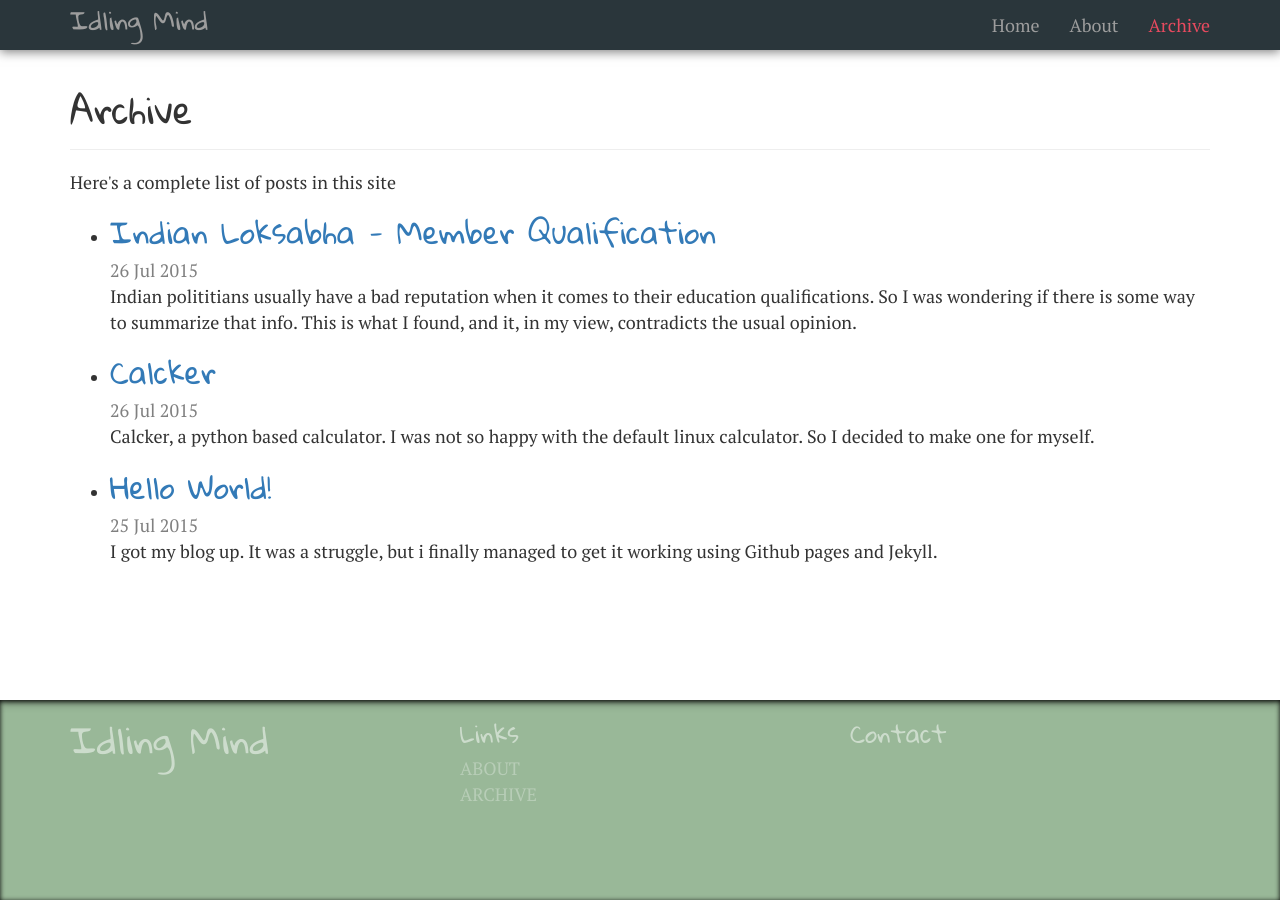
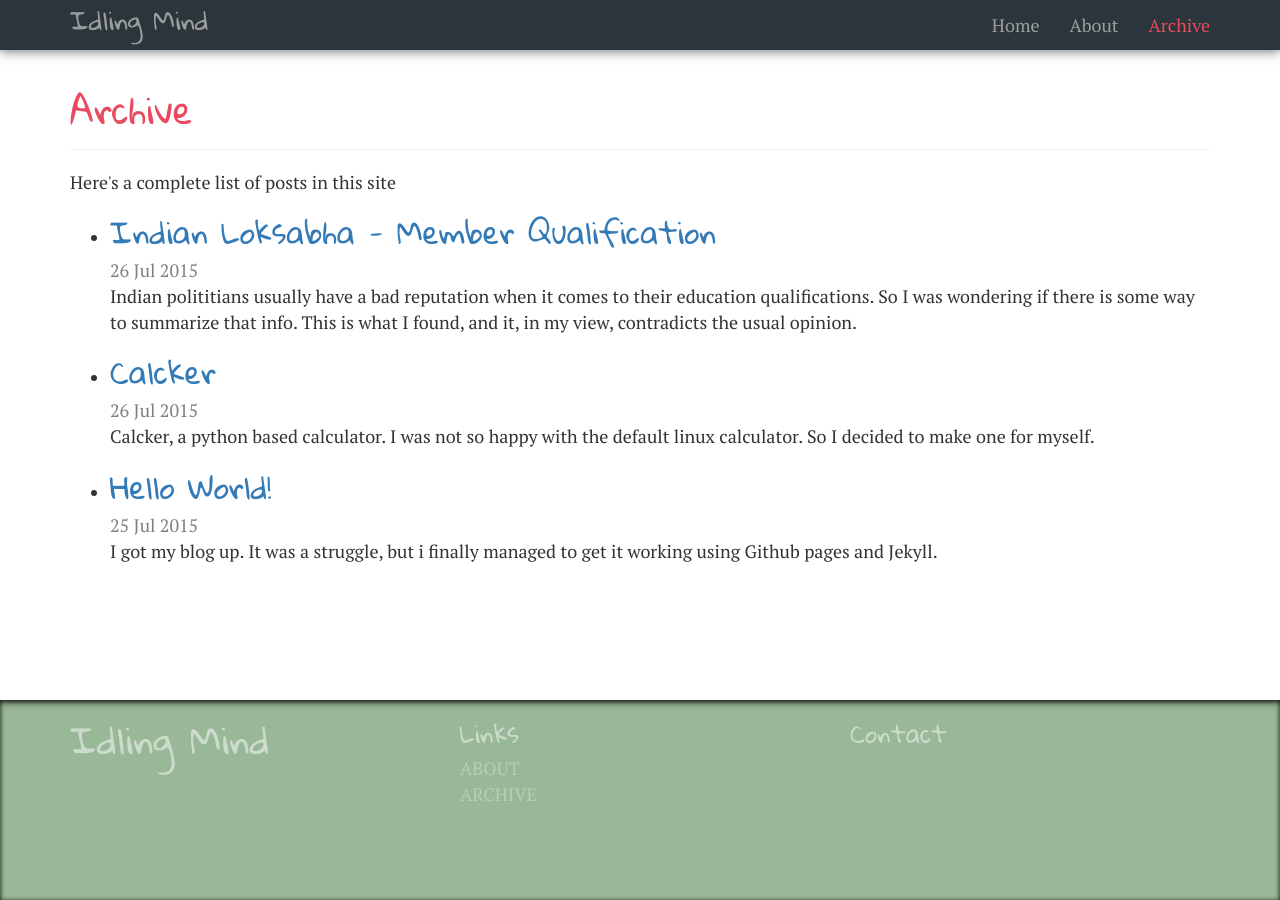
Before and after one commit to idling-mind/idling-mind.github.io, a Jekyll site: the page built from archive.html, in a window 1280 px wide. Built offline with Jekyll 4.4.1, drawn with Linux system fonts in a browser that asks for light colours; nearby versions of some CDN libraries.

Commit message:
Update theme.css
modified for pages

```diff
--- a/public/css/theme.css
+++ b/public/css/theme.css
@@ -2,9 +2,11 @@
  * #99B898
  * #FECEA8
  * #FF847C
- * #E84A5F
- * #2A363B
+ * #E84A5F - Deep Pink
+ * #2A363B - Deep Blue
+ * #337AB7 - Blue
  */
+/*------------Global styles------------*/
 html {
   position: relative;
   min-height: 100%;
@@ -19,6 +21,7 @@ body {
 h1,h2,h3{
     font-family: 'Gloria Hallelujah', cursive;
 }
+/*------------Styles for navbar------------*/
 .navbar-brand{
     font-size:25px;
     font-family: 'Gloria Hallelujah', cursive;
@@ -36,6 +39,7 @@ h1,h2,h3{
 #navbar a:hover{
     color:#E84A5F;
 }
+/*------------Styles for index.html------------*/
 .section{
   position:relative;
 }
@@ -86,12 +90,22 @@ h1,h2,h3{
     color:#E84A5F;
     display:block;
 }
-.insta-list{
-    padding:0;
-    overflow:hidden;
-    background-color:#FF847C;
-    font-size:0;
+/*------------Styles for pages------------*/
+.page-header h1{
+    color:#E84A5F;
 }
+/*------------Styles for pages------------*/
+.archive-post-list-ul ul{
+    margin:10px;
+}
+.archive-post-list-ul a{
+    color:#337AB7;
+}
+.archive-post-list-ul a:hover{
+    color:#E84A5F;
+    text-decoration:none;
+}
+/*------------Styles for footer------------*/
 .footer {
   position: absolute;
   bottom: 0;
@@ -116,7 +130,7 @@ h1,h2,h3{
   text-decoration:none;
 }
 
-/* Other general classes */
+/*------------Styles for other general items------------*/
 .hori-shadow-top{
   width:100%;
   height:10px;
@@ -132,6 +146,7 @@ h1,h2,h3{
   box-shadow:0px -2px 10px rgba(0,0,0,0.5);
 }
 
+/*------------Style changes for big screens------------*/
 @media (min-width:992px){
     .banner{
         text-align:left;
```
